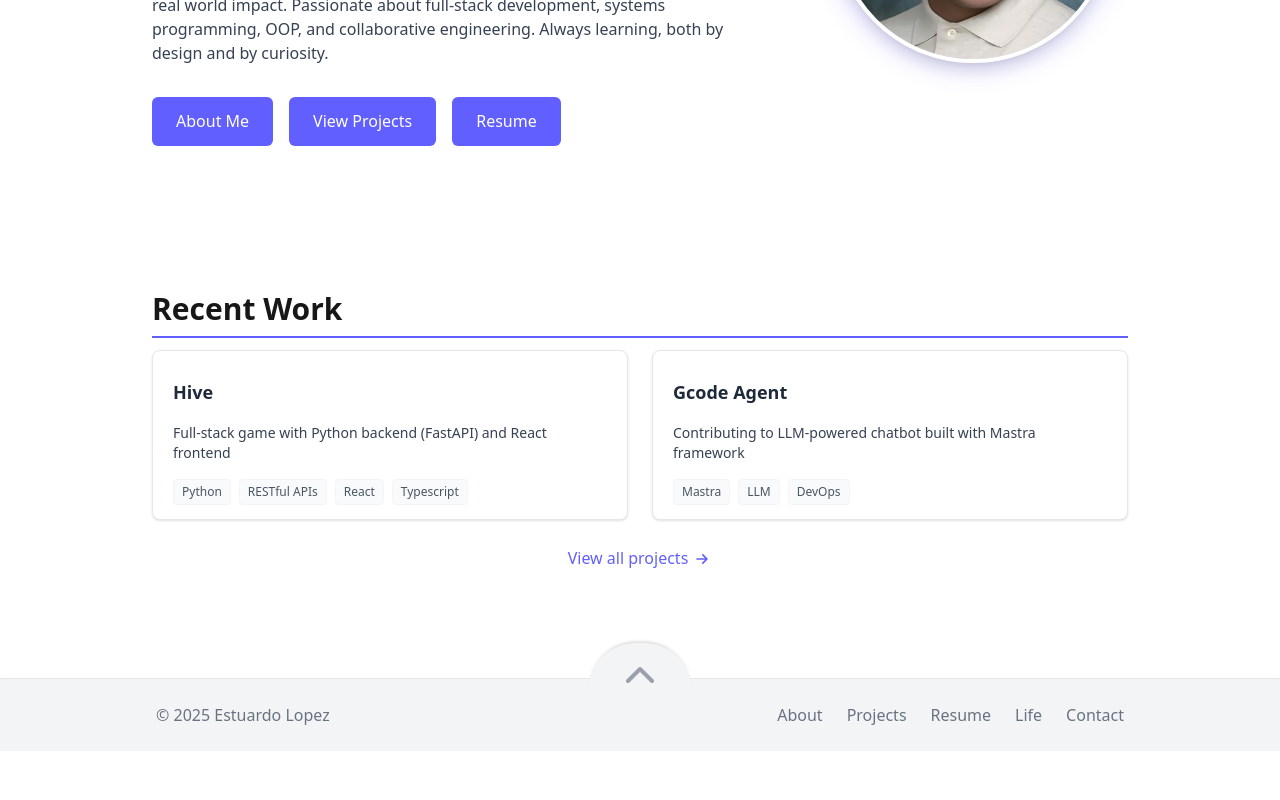
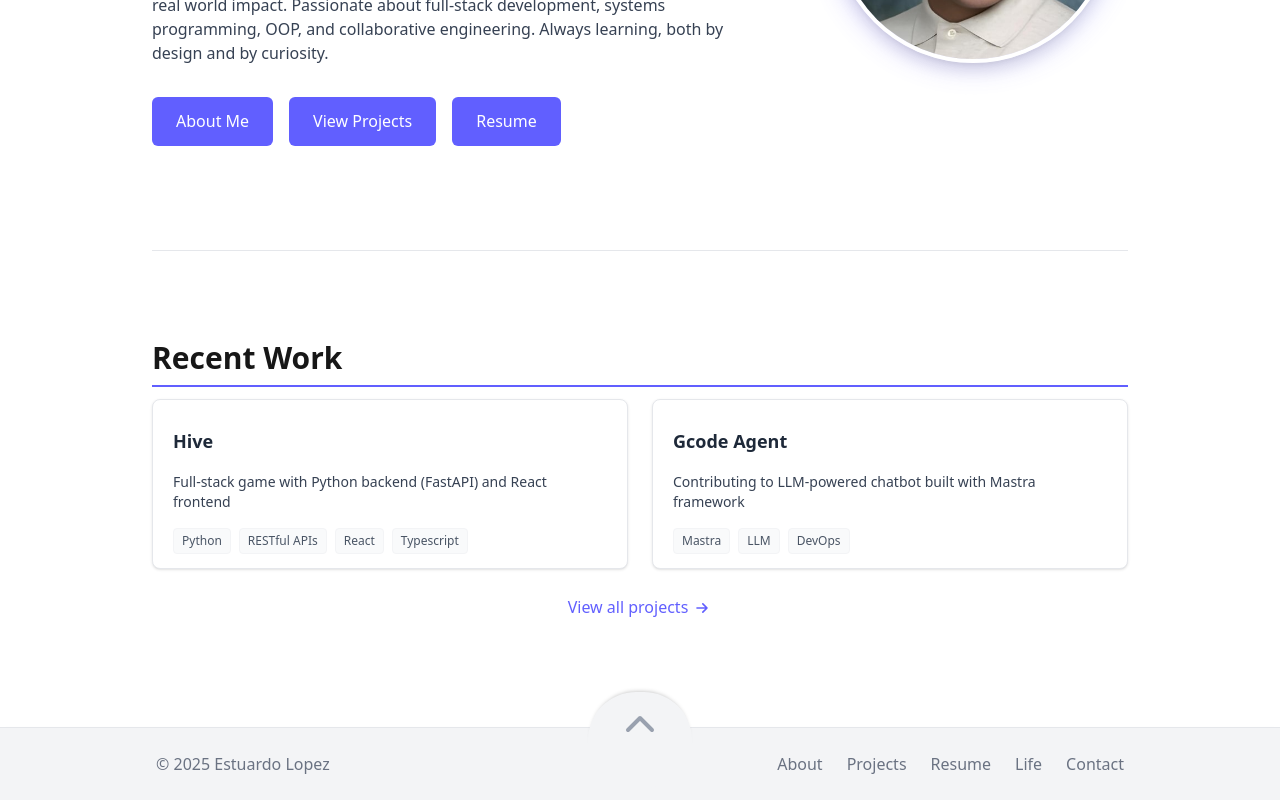
Before and after one commit to estulpz202/personal-website, a Next.js app: page / in a window 1280 px wide. Shown: the part 471-1271 px from the top of the page. Before the commit the page ends 1222 px from the top, so only its background shows below. Built offline with nearby package versions, Linux system fonts and the light colour scheme.

Commit message:
Refactors right arrow into icon.tsx and added seperator after hero.

```diff
--- a/src/app/page.tsx
+++ b/src/app/page.tsx
@@ -9,10 +9,10 @@ export default function HomePage() {
         {/* Hero Section */}
         <HeroSection />
 
+        <div className="w-full border-t border-gray-200 my-6"></div>
+
         {/* Featured Projects Section */}
         <RecentWorkSection />
-
-        {/* Additional sections to come */}
       </Container>
     </main>
   );
--- a/src/components/home/RecentWorkSection.tsx
+++ b/src/components/home/RecentWorkSection.tsx
@@ -2,6 +2,7 @@ import Link from 'next/link';
 import SectionHeader from '@/components/common/SectionHeader';
 import MinimalProjCard from './MinimalProjCard';
 import { recentProjs } from './RecentProjData';
+import Icon from '@/components/ui/Icon';
 
 export default function RecentWorkSection() {
   return (
@@ -26,20 +27,10 @@ export default function RecentWorkSection() {
           className="text-indigo-500 font-medium hover:text-indigo-600 inline-flex items-center group px-1 py-0.5"
         >
           View all projects
-          <svg
-            xmlns="http://www.w3.org/2000/svg"
-            className="h-5 w-5 ml-1 transform transition-transform group-hover:translate-x-1"
-            fill="none"
-            viewBox="0 0 24 24"
-            stroke="currentColor"
-          >
-            <path
-              strokeLinecap="round"
-              strokeLinejoin="round"
-              strokeWidth={2}
-              d="M13 7l5 5m0 0l-5 5m5-5H6"
-            />
-          </svg>
+          <Icon
+            name="arrow-right"
+            className="w-5 h-5 ml-1 transform transition-transform group-hover:translate-x-1"
+          />
         </Link>
       </div>
     </section>
--- a/src/components/ui/Icon.tsx
+++ b/src/components/ui/Icon.tsx
@@ -1,6 +1,6 @@
 import { SVGProps } from 'react';
 
-type IconName = 'github' | 'linkedin' | 'e-logo' | 'arrow-up';
+type IconName = 'github' | 'linkedin' | 'e-logo' | 'arrow-up' | 'arrow-right';
 type IconProps = {
   name: IconName;
   className?: string;
@@ -75,6 +75,18 @@ export default function Icon({ name, className = 'w-6 h-6' }: IconProps) {
         </svg>
       );
 
+    case 'arrow-right':
+      return (
+        <svg {...svgProps} aria-hidden="true">
+          <path
+            d="M13 7l5 5m0 0l-5 5m5-5H6"
+            strokeWidth="2"
+            strokeLinecap="round"
+            strokeLinejoin="round"
+          />
+        </svg>
+      );
+
     default:
       return null;
   }
```
